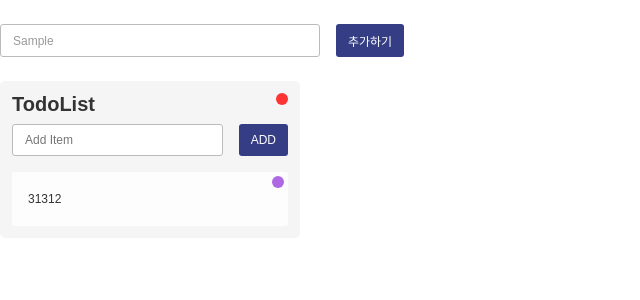
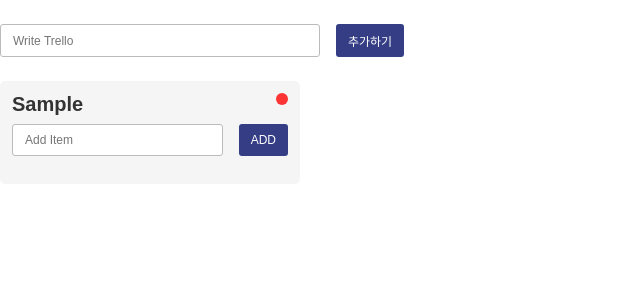
Before and after one commit to Minseok0917/react-hook.practice-todo, a React (Create React App) app: page / in a window 1280 px wide. Both pictures are taken after typing "Sample" into the empty fields and a click on the button "추가하기". Shown: the top 300 px of the page, without its empty margins (0-640 px from the left). Built offline with nearby package versions, Linux system fonts and the light colour scheme.

Commit message:
0503 개발기록 저장
리스트 추가, 삭제
아이템 추가, 삭제

```diff
--- a/src/assets/css/_common.css
+++ b/src/assets/css/_common.css
@@ -1,3 +1,4 @@
+/* variable */
 :root{
 	--color-red: #fd3434;
 	--color-purple : #ae68e3;
@@ -22,7 +23,7 @@
 .trello-head .trello-head__insert .insert__input{ width: 320px; }
 .trello-head .trello-head__insert .insert__button{}
 
-.trello-body{ display: flex; flex-wrap: wrap; }
+.trello-body{ display: flex; flex-wrap: wrap; gap:1rem; }
 .trello-body .group{ width: 300px; padding: 0.75rem; border-radius: 5px; background: #f5f5f5; }
 .trello-body .group .group-head{  }
 .trello-body .group .group-head .group-head__view{ position: relative;    }
--- /dev/null
+++ b/src/components/trello/body/group/index.js
@@ -0,0 +1,56 @@
+import { useContext, useCallback, useMemo } from 'react';
+import { trelloContext } from '@/contexts/TrelloContext';
+import Item from './item';
+
+export default function(props){
+	const context = useContext(trelloContext);
+	const group = props.group;
+	const groupInput = useMemo(() => group.input, [group.input]);
+
+	const onInput = useCallback((event) => {
+		const $target = event.target;
+		const value = $target.value.replace(/[^A-Zㄱ-힣0-9_]/gi,"");
+		$target.value = value;
+		updateInput(value);
+	},[]);
+
+	const onInsertItem = useCallback(() => {
+		addItem(groupInput);
+		updateInput('');
+	},[groupInput]);
+
+	const updateInput = useCallback((input) => {
+		context.dispatch({ type:'updateItemInput', input, listName:group.name });
+	},[]);
+
+	const addItem = useCallback((itemName) => {
+		context.dispatch({ type:'addItem', itemName, listName:group.name });
+	},[]);
+
+	const removeList = useCallback(()=> {
+		context.dispatch({ type:'removeList', listName:group.name });
+	},[]);
+
+	return (
+		<div className="group">
+			<div className="group-head">
+				<div className="group-head__view">
+					<p className="view__title">{group.name}</p>
+					<button className="view__button"
+					onClick={removeList}></button>
+				</div>
+				<div className="group-head__insert">
+					<input type="text" placeholder="Add Item" className="input insert__input" value={groupInput}
+					onInput={onInput} />
+					<button className="insert__button btn"
+					onClick={onInsertItem}>ADD</button>
+				</div>
+			</div>
+			<div className="group-body">
+				{ group.items.map( item => (
+					<Item group={group} item={item} key={item.name} />
+				))}
+			</div>
+		</div>
+	);
+}
--- /dev/null
+++ b/src/components/trello/body/group/item/index.js
@@ -0,0 +1,19 @@
+import { useContext, useCallback, useMemo } from 'react';
+import { trelloContext } from '@/contexts/TrelloContext';
+
+export default function(props){
+	const context = useContext(trelloContext);
+	const group = props.group;
+	const item = props.item;
+
+	const removeItem = useCallback(()=> {
+		context.dispatch({ type:'removeItem', listName:group.name, itemName:item.name });
+	},[]);
+	return (
+		<div className="item">
+			<p className="item__title">{item.name}</p>
+			<button className="item__button"
+			onClick={removeItem}></button>
+		</div>
+	);
+}
--- a/src/components/trello/body/index.js
+++ b/src/components/trello/body/index.js
@@ -1,6 +1,23 @@
+import { useContext, useCallback, useMemo } from 'react';
+import { trelloContext } from '@/contexts/TrelloContext';
+import Group from './group';
+
 export default function(){
+	const context = useContext(trelloContext);
+	const lists = useMemo( () => context.state.lists,[context.state.lists]);
+
 	return (
 		<div className="trello-body">
+			{
+				lists.map( list => (
+					<Group group={list} key={list.name} />
+				))
+			}
+		</div>
+	);
+}
+
+/*
 <div className="group">
 	<div className="group-head">
 		<div className="group-head__view">
@@ -19,6 +36,5 @@
 		</div>
 	</div>
 </div>
-		</div>
-	);
-}
+
+*/
--- a/src/components/trello/head/index.js
+++ b/src/components/trello/head/index.js
@@ -1,9 +1,39 @@
+import { useContext, useCallback, useMemo } from 'react';
+import { trelloContext } from '@/contexts/TrelloContext';
+
 export default function(){
+	const context = useContext(trelloContext);
+	const input = useMemo(()=> context.state.input,[context.state.input]);
+
+
+	const onInput = useCallback((event) => {
+		const $target = event.target;
+		const value = $target.value.replace(/[^A-Zㄱ-힣0-9_]/gi,"");
+		$target.value = value;
+		updateInput(value);
+	},[]);
+
+	const onInsertList = useCallback(() => {
+		addList(input);
+		updateInput('');
+	},[input]);
+
+	const updateInput = useCallback((input) => {
+		context.dispatch({ type:'updateListInput', input });
+	},[]);
+
+	const addList = useCallback((listName) => {
+		context.dispatch({ type:'addList', listName });
+	},[]);
+
+
 	return (
 		<div className="trello-head flex">
 			<div className="trello-head__insert">
-				<input type="text" placeholder="Write Trello" className="input insert__input" />
-				<button className="insert__button btn">추가하기</button>
+				<input type="text" placeholder="Write Trello" className="input insert__input"
+				onInput={onInput} value={input} />
+				<button className="insert__button btn"
+				onClick={onInsertList}>추가하기</button>
 			</div>
 		</div>
 	);
--- a/src/contexts/TrelloContext.js
+++ b/src/contexts/TrelloContext.js
@@ -1,13 +1,61 @@
 import { createContext, useReducer } from 'react';
 
+const addList = (name,input="",items=[]) => ({
+	name,
+	input,
+	items
+});
+
+const addItem = (name,status=false) => ({
+	name,
+	status
+});
+
 const reducer = (state,action) => {
+	const {input, lists} = state;
+	const list = lists.find(({name}) => name === action.listName );
+
 	switch(action.type){
+		case 'updateListInput':
+			return {
+				input:action.input,
+				lists
+			};
+		case 'updateItemInput':
+			list.input = action.input;
+			return {
+				input,
+				lists
+			};
+		case 'addList':
+			return {
+				input,
+				lists:[...lists,addList(action.listName)]
+			};
+		case 'removeList':
+			return {
+				input,
+				lists:lists.filter( ({name}) => name !== action.listName )
+			};
+		case 'addItem':
+			list.items = [...list.items,addItem(action.itemName)];
+			return {
+				input,
+				lists
+			};
+		case 'removeItem':
+			list.items = list.items.filter(({name}) => name !== action.itemName );
+			return {
+				input,
+				lists
+			};
 		default:
 			return state;
 	}
 };
 const initialState = {
-
+	input:'',
+	lists:[]
 };
 
 
```
Lines whose indentation alone changed are shown as unchanged.
